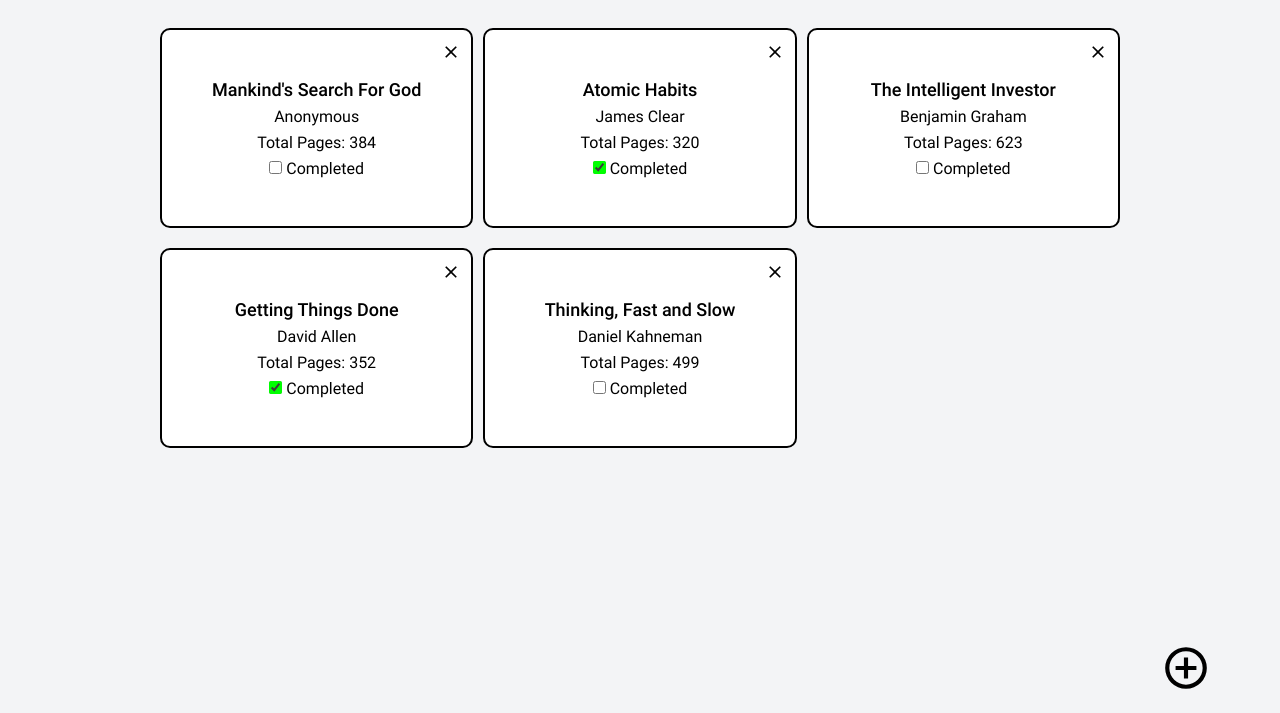
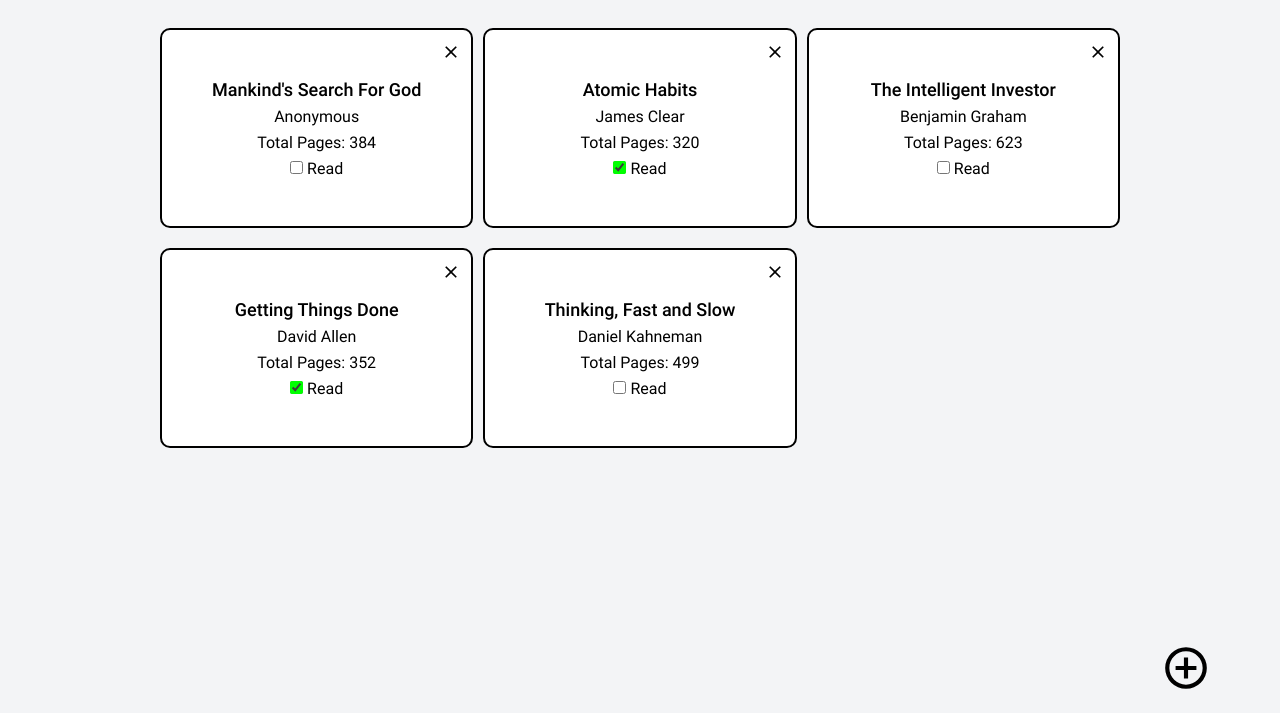
Before and after one commit to AdjeteySowah/library, a plain HTML site: page index.html in a window 1280 px wide. Shown: the part 87-800 px from the top of the page. Drawn offline with Linux system fonts and the light colour scheme; a script that the page names is missing.

Commit message:
Add a modal, replace div and completed with output and read respectively

```diff
--- a/index.html
+++ b/index.html
@@ -13,8 +13,9 @@
       <h1>Library</h1>
       <img src="./assets/imgs/book-open.svg" alt="book">
    </header>
+
    <main class="main">
-      <div class="library">
+      <output class="library">
          <div class="library__book">
             <div>
                <img src="./assets/imgs/remove.svg" alt="remove icon">
@@ -24,8 +25,8 @@
                <p class="book-author">Anonymous</p>
                <p class="book-pages">Total Pages: 384</p>
                <p class="book-read-status">
-                  <input type="checkbox" id="completed" name="completed">
-                  <label for="completed">Completed</label>
+                  <input type="checkbox" id="read" name="read">
+                  <label for="read">Read</label>
                </p>
             </div>
          </div>
@@ -38,8 +39,8 @@
                <p class="book-author">James Clear</p>
                <p class="book-pages">Total Pages: 320</p>
                <p class="book-read-status">
-                  <input type="checkbox" id="completed" name="completed" checked>
-                  <label for="completed">Completed</label>
+                  <input type="checkbox" id="read" name="read" checked>
+                  <label for="read">Read</label>
                </p>
             </div>
          </div>
@@ -52,8 +53,8 @@
                <p class="book-author">Benjamin Graham</p>
                <p class="book-pages">Total Pages: 623</p>
                <p class="book-read-status">
-                  <input type="checkbox" id="completed" name="completed">
-                  <label for="completed">Completed</label>
+                  <input type="checkbox" id="read" name="read">
+                  <label for="read">Read</label>
                </p>
             </div>
          </div>
@@ -66,8 +67,8 @@
                <p class="book-author">David Allen</p>
                <p class="book-pages">Total Pages: 352</p>
                <p class="book-read-status">
-                  <input type="checkbox" id="completed" name="completed" checked>
-                  <label for="completed">Completed</label>
+                  <input type="checkbox" id="read" name="read" checked>
+                  <label for="read">Read</label>
                </p>
             </div>
          </div>
@@ -80,18 +81,45 @@
                <p class="book-author">Daniel Kahneman</p>
                <p class="book-pages">Total Pages: 499</p>
                <p class="book-read-status">
-                  <input type="checkbox" id="completed" name="completed">
-                  <label for="completed">Completed</label>
+                  <input type="checkbox" id="read" name="read">
+                  <label for="read">Read</label>
                </p>
             </div>
          </div>
-      </div>
+      </output>
 
       <p class="add-book">
          <img src="./assets/imgs/plus-circle.svg" alt="add more books icon">
       </p>
    </main>
 
+   <dialog class="dialog">
+      <form action="">
+         <div class="form-inputs">
+            <div>
+               <label for="title">Title</label>
+               <input type="text" id="title" name="title" maxlength="40" placeholder="Atomic Habits">
+            </div>
+            <div>
+               <label for="author">Author</label>
+               <input type="text" id="author" name="author" maxlength="20" placeholder="James Clear">
+            </div>
+            <div>
+               <label for="pages">Title</label>
+               <input type="number" id="pages" name="pages" placeholder="320">
+            </div>
+            <div>
+               <input type="checkbox" id="read" name="read">
+               <label for="read">Read?</label>
+            </div>
+         </div>
+         <div class="form-actions">
+            <button class="add" value="default">Add</button>
+            <button class="cancel" value="cancel" formmethod="dialog">Cancel</button>
+         </div>
+      </form>
+   </dialog>
+
    <script type="text/javascript" src="./index.js"></script>
 </body>
 </html>
```
